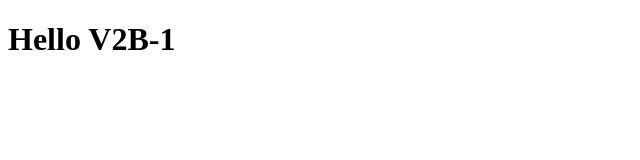
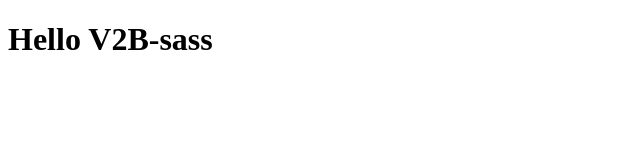
Before and after one commit to alwanof/nana-pro1, a website: page index.html in a window 1280 px wide. Shown: the full height of the page, 0-640 px from the left. Drawn offline with Linux system fonts and the light colour scheme.

Commit message:
update index att8

```diff
--- a/index.html
+++ b/index.html
@@ -7,6 +7,6 @@
     <title>Document</title>
 </head>
 <body>
-    <h1>Hello V2B-1</h1>
+    <h1>Hello V2B-sass</h1>
 </body>
 </html>
```
